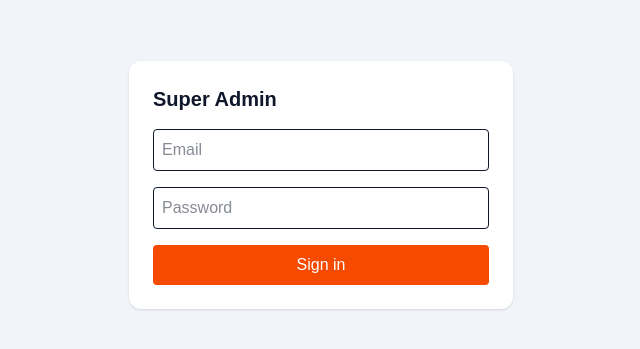
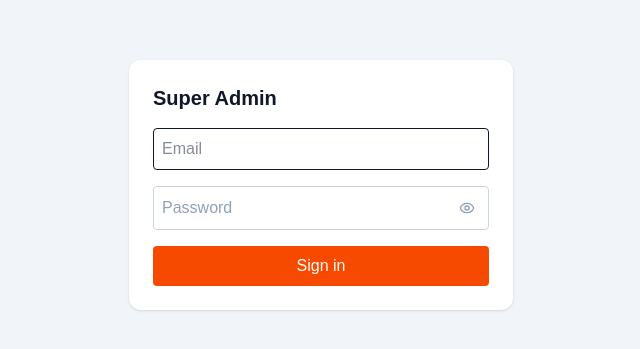
Before and after one commit to sahadatjh/SaaS-School-management-sytem-frontend, a Next.js app: page /platform/login in a window 1280 px wide. Shown: the part 215-564 px from the top of the page, without its empty margins (319-959 px from the left). Built offline with nearby package versions, Linux system fonts and the light colour scheme; no server answers.

Commit message:
feat: implement PasswordInput component and update login/reset password forms

```diff
--- a/app/login/page.tsx
+++ b/app/login/page.tsx
@@ -3,9 +3,9 @@
 import Link from "next/link";
 import { type FormEvent, useState } from "react";
 import { useRouter } from "next/navigation";
-import { Eye, EyeOff } from "lucide-react";
 import { Button } from "@/components/ui/button";
 import { Input } from "@/components/ui/input";
+import { PasswordInput } from "@/components/ui/password-input";
 import { toast } from "@/components/ui/sonner";
 import { portalApi } from "@/lib/portal-api";
 
@@ -13,7 +13,6 @@ export default function LoginPage() {
 	const router = useRouter();
 	const [fieldErrors, setFieldErrors] = useState({ email: "", password: "" });
 	const [busy, setBusy] = useState(false);
-	const [showPassword, setShowPassword] = useState(false);
 
 	async function submit(event: FormEvent<HTMLFormElement>) {
 		event.preventDefault();
@@ -86,32 +85,17 @@ export default function LoginPage() {
 
 					<label className="block text-sm font-medium text-slate-800">
 						Password
-						<div className="relative mt-2">
-							<Input
+						<div className="mt-2">
+							<PasswordInput
 								name="password"
-								type={showPassword ? "text" : "password"}
 								autoComplete="current-password"
-								className="pr-11"
+								disabled={busy}
 								aria-describedby={fieldErrors.password ? "login-password-error" : undefined}
 								aria-invalid={Boolean(fieldErrors.password)}
 								onChange={() =>
 									setFieldErrors((current) => ({ ...current, password: "" }))
 								}
 							/>
-							<button
-								type="button"
-								onClick={() => setShowPassword((visible) => !visible)}
-								disabled={busy}
-								aria-label={showPassword ? "Hide password" : "Show password"}
-								aria-pressed={showPassword}
-								className="absolute right-0 top-0 flex h-11 w-11 items-center justify-center rounded-r-lg text-slate-400 transition-colors hover:text-slate-700 focus-visible:outline-2 focus-visible:outline-offset-[-2px] focus-visible:outline-orange-500 disabled:pointer-events-none disabled:opacity-50"
-							>
-								{showPassword ? (
-									<EyeOff className="size-4" aria-hidden="true" />
-								) : (
-									<Eye className="size-4" aria-hidden="true" />
-								)}
-							</button>
 						</div>
 						{fieldErrors.password && (
 							<p id="login-password-error" role="alert" className="mt-1 text-sm text-red-600">
--- a/app/platform/login/page.tsx
+++ b/app/platform/login/page.tsx
@@ -2,6 +2,7 @@
 import { type FormEvent, useState } from "react";
 import { useRouter } from "next/navigation";
 import { toast } from "@/components/ui/sonner";
+import { PasswordInput } from "@/components/ui/password-input";
 import { platformApi } from "@/lib/platform-api";
 
 export default function PlatformLogin() {
@@ -80,10 +81,9 @@ export default function PlatformLogin() {
           <label htmlFor="platform-login-password" className="sr-only">
             Password
           </label>
-          <input
+          <PasswordInput
             id="platform-login-password"
             name="password"
-            type="password"
             placeholder="Password"
             autoComplete="current-password"
             disabled={busy}
@@ -92,7 +92,7 @@ export default function PlatformLogin() {
             onChange={() =>
               setFieldErrors((current) => ({ ...current, password: "" }))
             }
-            className="w-full rounded border p-2"
+            className="rounded border p-2"
           />
           {fieldErrors.password && (
             <p id="platform-login-password-error" role="alert" className="mt-1 text-sm text-red-600">
--- a/app/reset-password/page.tsx
+++ b/app/reset-password/page.tsx
@@ -3,7 +3,7 @@
 import Link from "next/link";
 import { type FormEvent, useState } from "react";
 import { Button } from "@/components/ui/button";
-import { Input } from "@/components/ui/input";
+import { PasswordInput } from "@/components/ui/password-input";
 import { portalApi } from "@/lib/portal-api";
 
 export default function ResetPasswordPage() {
@@ -65,24 +65,24 @@ export default function ResetPasswordPage() {
           <form className="mt-6 space-y-5" onSubmit={submit}>
             <label className="block text-sm font-medium text-slate-800">
               New password
-              <Input
+              <PasswordInput
                 required
                 name="password"
-                type="password"
                 minLength={8}
                 autoComplete="new-password"
                 className="mt-2"
+                disabled={working}
               />
             </label>
             <label className="block text-sm font-medium text-slate-800">
               Confirm new password
-              <Input
+              <PasswordInput
                 required
                 name="confirmPassword"
-                type="password"
                 minLength={8}
                 autoComplete="new-password"
                 className="mt-2"
+                disabled={working}
               />
             </label>
             {error && (
--- a/app/set-password/page.tsx
+++ b/app/set-password/page.tsx
@@ -1,22 +1,22 @@
 "use client";
 
 import Link from "next/link";
-import { type FormEvent, useEffect, useState } from "react";
+import { type FormEvent, useState } from "react";
 import { Button } from "@/components/ui/button";
-import { Input } from "@/components/ui/input";
+import { PasswordInput } from "@/components/ui/password-input";
 import type { ApiEnvelope } from "@/lib/contracts";
 
 const base = (process.env.NEXT_PUBLIC_BACKEND_API_BASE_URL ?? "http://localhost:8000/api/v1").replace(/\/+$/, "");
 
 export default function SetPasswordPage() {
-  const [token, setToken] = useState("");
+  const [token] = useState(() =>
+    typeof window === "undefined"
+      ? ""
+      : new URLSearchParams(window.location.search).get("token") ?? "",
+  );
   const [error, setError] = useState("");
   const [complete, setComplete] = useState(false);
   const [working, setWorking] = useState(false);
-
-  useEffect(() => {
-    setToken(new URLSearchParams(window.location.search).get("token") ?? "");
-  }, []);
 
   async function submit(event: FormEvent<HTMLFormElement>) {
     event.preventDefault();
@@ -59,7 +59,7 @@ export default function SetPasswordPage() {
           <form className="mt-6 space-y-5" onSubmit={submit}>
             <label className="block text-sm font-medium text-slate-800">
               New password
-              <Input required name="password" type="password" minLength={8} autoComplete="new-password" className="mt-2" />
+              <PasswordInput required name="password" minLength={8} autoComplete="new-password" className="mt-2" disabled={working} />
             </label>
             {error && <p role="alert" className="rounded-lg bg-red-50 p-3 text-sm text-red-700">{error}</p>}
             <Button className="w-full" disabled={working}>{working ? "Saving..." : "Set password"}</Button>
--- /dev/null
+++ b/components/ui/password-input.tsx
@@ -0,0 +1,42 @@
+"use client";
+
+import { type InputHTMLAttributes, forwardRef, useState } from "react";
+import { Eye, EyeOff } from "lucide-react";
+import { cn } from "@/lib/utils";
+import { Input } from "./input";
+
+type PasswordInputProps = Omit<InputHTMLAttributes<HTMLInputElement>, "type">;
+
+export const PasswordInput = forwardRef<HTMLInputElement, PasswordInputProps>(
+  ({ className, disabled, ...props }, ref) => {
+    const [visible, setVisible] = useState(false);
+
+    return (
+      <div className="relative">
+        <Input
+          ref={ref}
+          {...props}
+          type={visible ? "text" : "password"}
+          disabled={disabled}
+          className={cn("pr-11", className)}
+        />
+        <button
+          type="button"
+          onClick={() => setVisible((current) => !current)}
+          disabled={disabled}
+          aria-label={visible ? "Hide password" : "Show password"}
+          aria-pressed={visible}
+          className="absolute right-0 top-0 flex h-11 w-11 items-center justify-center rounded-r-lg text-slate-400 transition-colors hover:text-slate-700 focus-visible:outline-2 focus-visible:outline-offset-[-2px] focus-visible:outline-orange-500 disabled:pointer-events-none disabled:opacity-50"
+        >
+          {visible ? (
+            <EyeOff className="size-4" aria-hidden="true" />
+          ) : (
+            <Eye className="size-4" aria-hidden="true" />
+          )}
+        </button>
+      </div>
+    );
+  },
+);
+
+PasswordInput.displayName = "PasswordInput";
```
